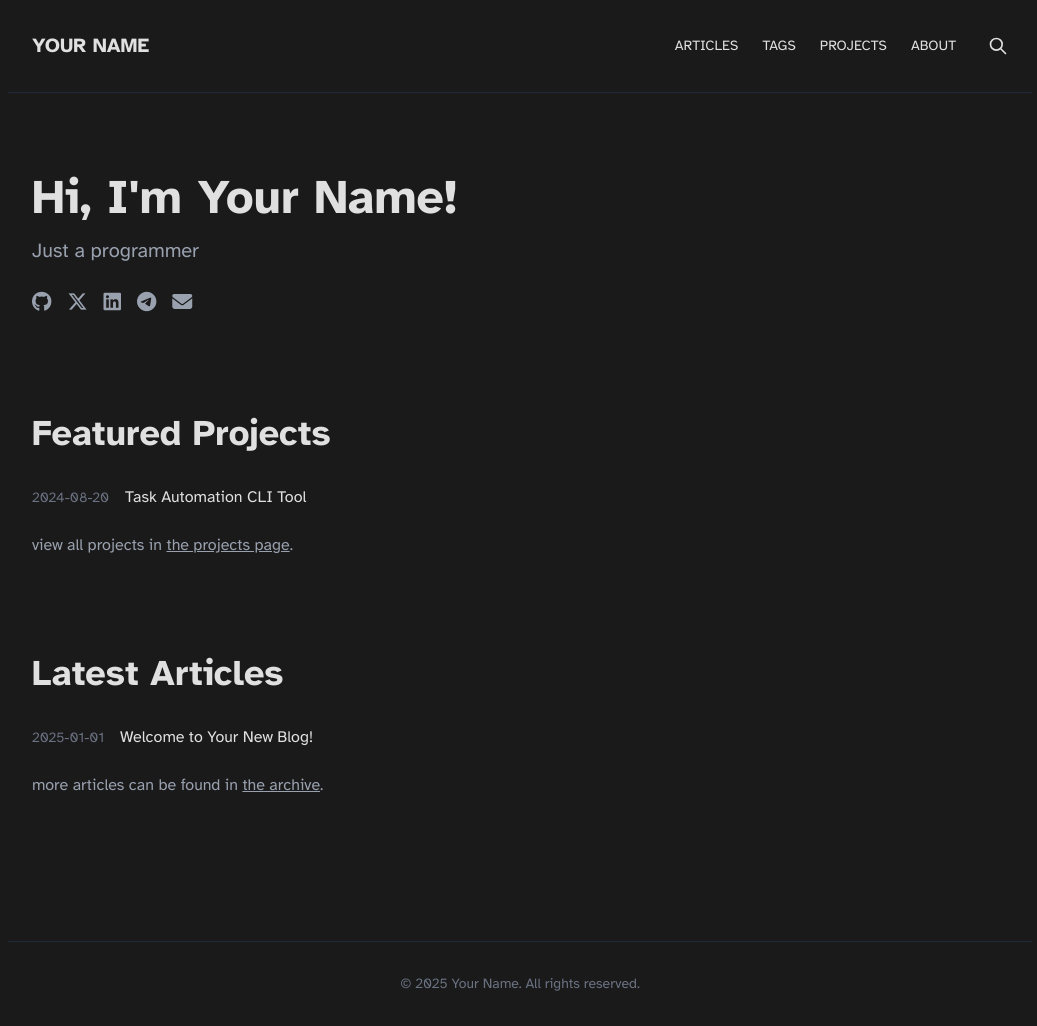
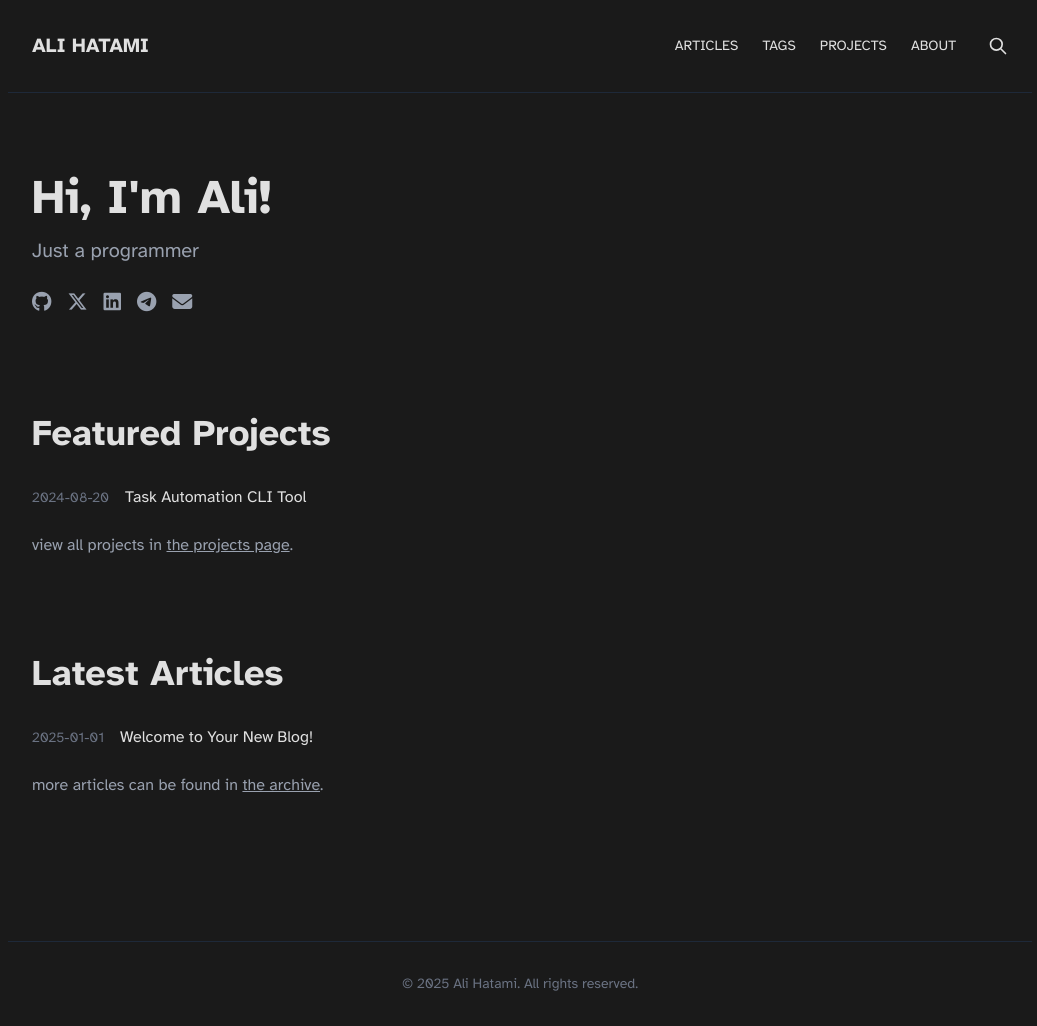
Before and after one commit to Alihtt/alihtt.github.io, a Jekyll site: the page built from index.html, in a window 1280 px wide. Shown: the whole page, without its empty margins (120-1157 px from the left). Built offline with Jekyll 4.4.1, drawn with Linux system fonts in a browser that asks for light colours; nearby versions of some CDN libraries.

Commit message:
fix: customize config

```diff
--- a/_config.yml
+++ b/_config.yml
@@ -2,12 +2,12 @@
 # Site settings
 # -----------------------------------------------------------------------------
 
-title: Your Name
-first_name: Your
-last_name: Name
-greeting: "Hi, I'm Your Name!"
+title: Ali Hatami
+first_name: Ali
+last_name: Hatami
+greeting: "Hi, I'm Ali!"
 tagline: "Just a programmer"
-email: your-email@example.com
+email: aliht.workspace@example.com
 
 description: >- # the ">" symbol means to ignore newlines
   Personal blog - A programmer sharing thoughts on software development,
@@ -21,7 +21,7 @@ lang: en # the language of your site (for example: en, fr, cn, ru, etc.)
 icon: ⚛️  # the emoji used as the favicon (alternatively, provide image name in /assets/img/)
 
 url: "https://alihtt.github.io" # the base hostname & protocol for your site
-baseurl: "/al-minimal" # the subpath of your site, e.g. /blog/. Leave blank for root
+baseurl: "" # the subpath of your site, e.g. /blog/. Leave blank for root
 
 # -----------------------------------------------------------------------------
 # About
@@ -37,19 +37,19 @@ about: >-
 
 social:
   - icon: fa-brands fa-github
-    link: https://github.com/yourusername
+    link: https://github.com/alihtt
     name: GitHub
   - icon: fa-brands fa-x-twitter
-    link: https://twitter.com/your_twitter
+    link: https://twitter.com/al_iht
     name: Twitter / X
   - icon: fa-brands fa-linkedin
-    link: https://linkedin.com/in/your_linkedin
+    link: https://linkedin.com/in/alihtt
     name: LinkedIn
   - icon: fa-brands fa-telegram
-    link: https://t.me/your_telegram
+    link: https://t.me/al_iht
     name: Telegram
   - icon: fa-solid fa-envelope
-    link: mailto:your.email@example.com
+    link: mailto:aliht.workspace@example.com
     name: Email
 
 # -----------------------------------------------------------------------------
```
Also changed, not shown: _projects/task-automation-tool.md (+1 -1 lines), site.webmanifest.
